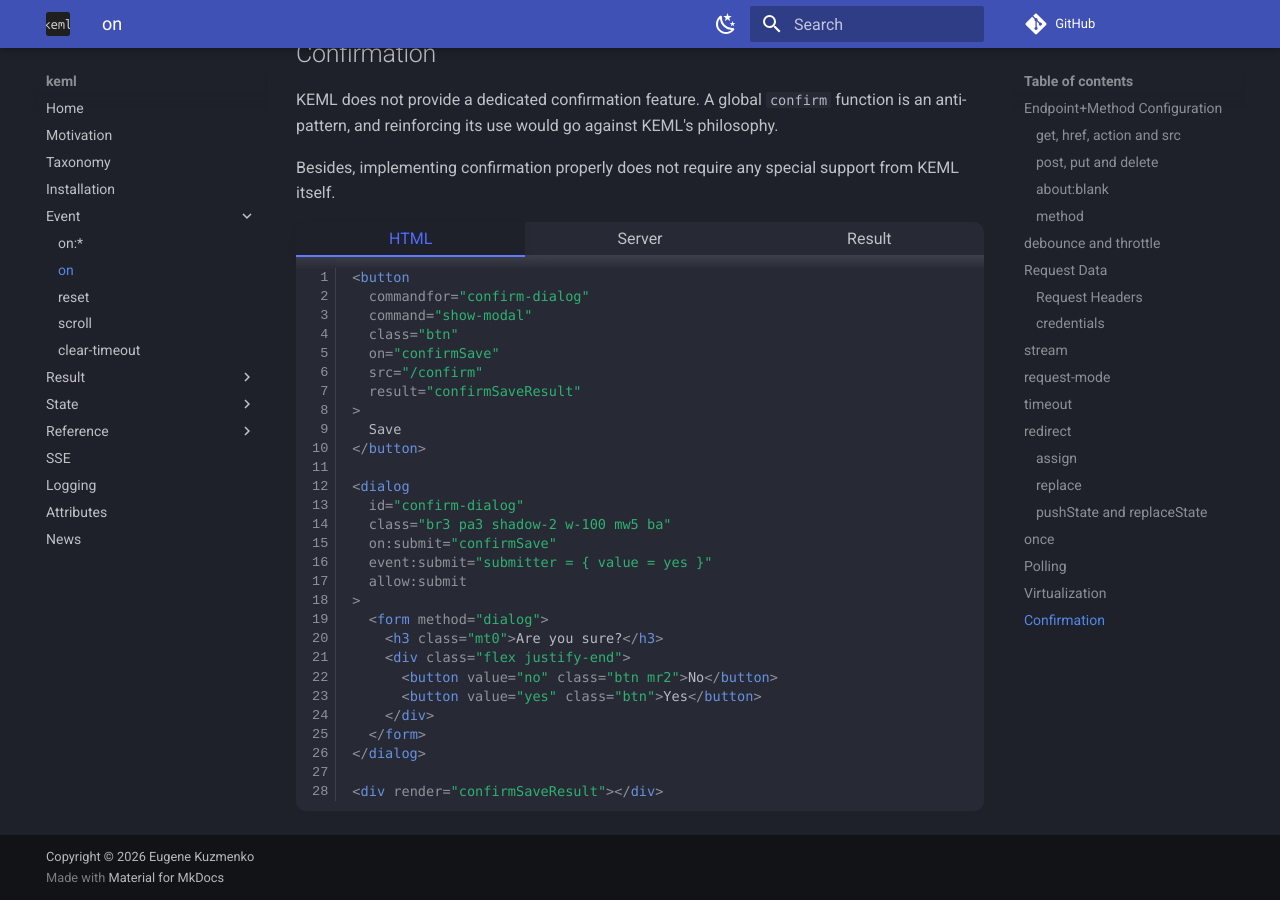
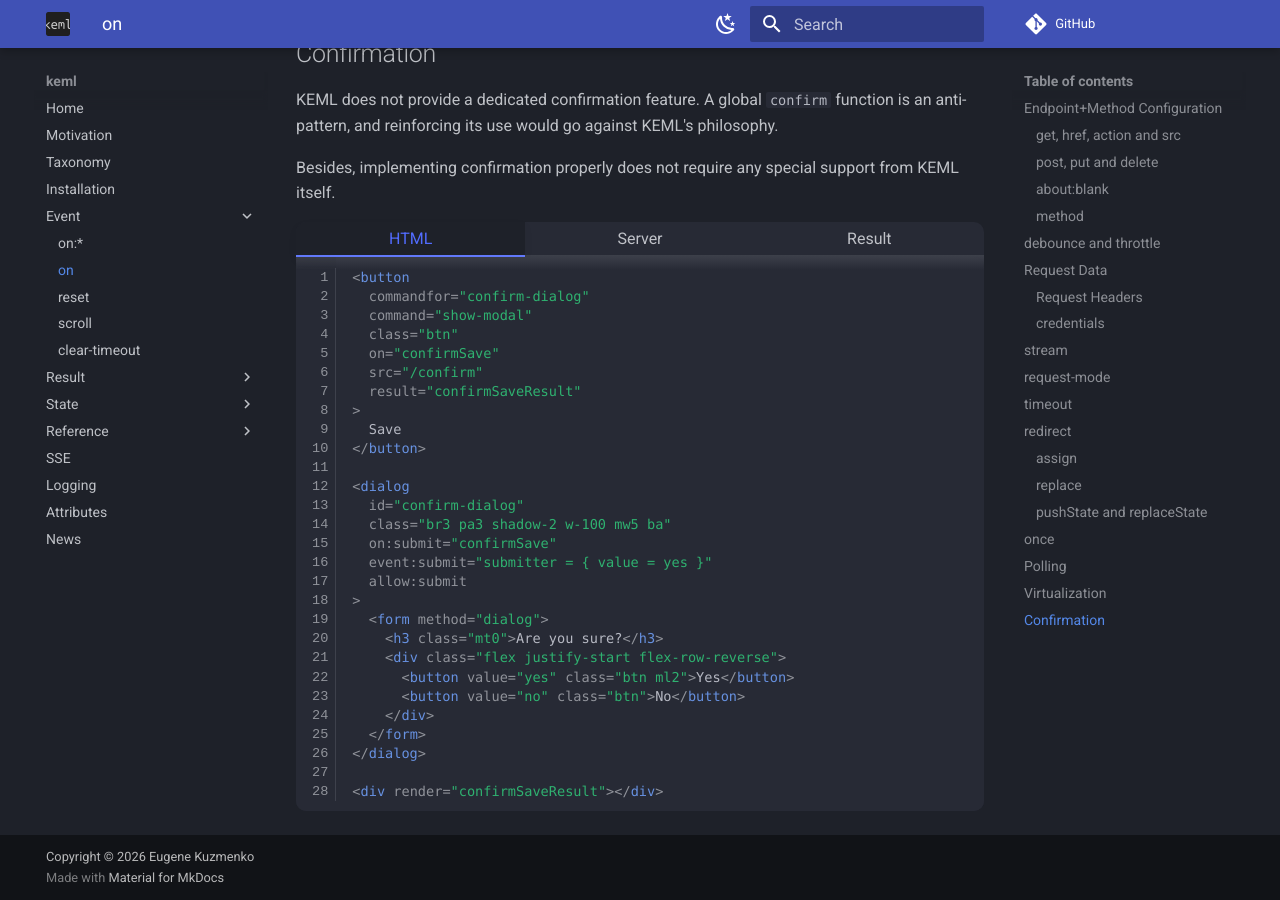
Before and after one commit to thealjey/keml, an MkDocs documentation site: the page built from docs/event/on.md, in a window 1280 px wide and 900 px high, scrolled down 15068 px. Built offline with MkDocs 1.6.1 and Material for MkDocs 9.7.7, drawn with Linux system fonts in a browser that asks for light colours; nearby versions of some CDN libraries; library files that are not in the unit come from our copies; comment, search, counter and statistics services are not loaded.

Commit message:
docs: confirmation example tweaks

```diff
--- a/docs/snippets/confirm-client.html
+++ b/docs/snippets/confirm-client.html
@@ -18,9 +18,9 @@
 >
   <form method="dialog">
     <h3 class="mt0">Are you sure?</h3>
-    <div class="flex justify-end">
-      <button value="no" class="btn mr2">No</button>
-      <button value="yes" class="btn">Yes</button>
+    <div class="flex justify-start flex-row-reverse">
+      <button value="yes" class="btn ml2">Yes</button>
+      <button value="no" class="btn">No</button>
     </div>
   </form>
 </dialog>
--- a/docs/snippets/confirm-server.html
+++ b/docs/snippets/confirm-server.html
@@ -23,5 +18,5 @@
 }}
 
 Saved for the
-<pre class="dib mb0">{times}</pre>{suffix()} time
-on <pre class="dib mb0">{new Date().toLocaleString()}</pre>.
+<code class="dib mt2">{times}</code>{suffix()} time
+on <code>{new Date().toLocaleString()}</code>.
```
Also changed, not shown: other parts of docs/snippets/confirm-server.html (+4 -9 lines).
